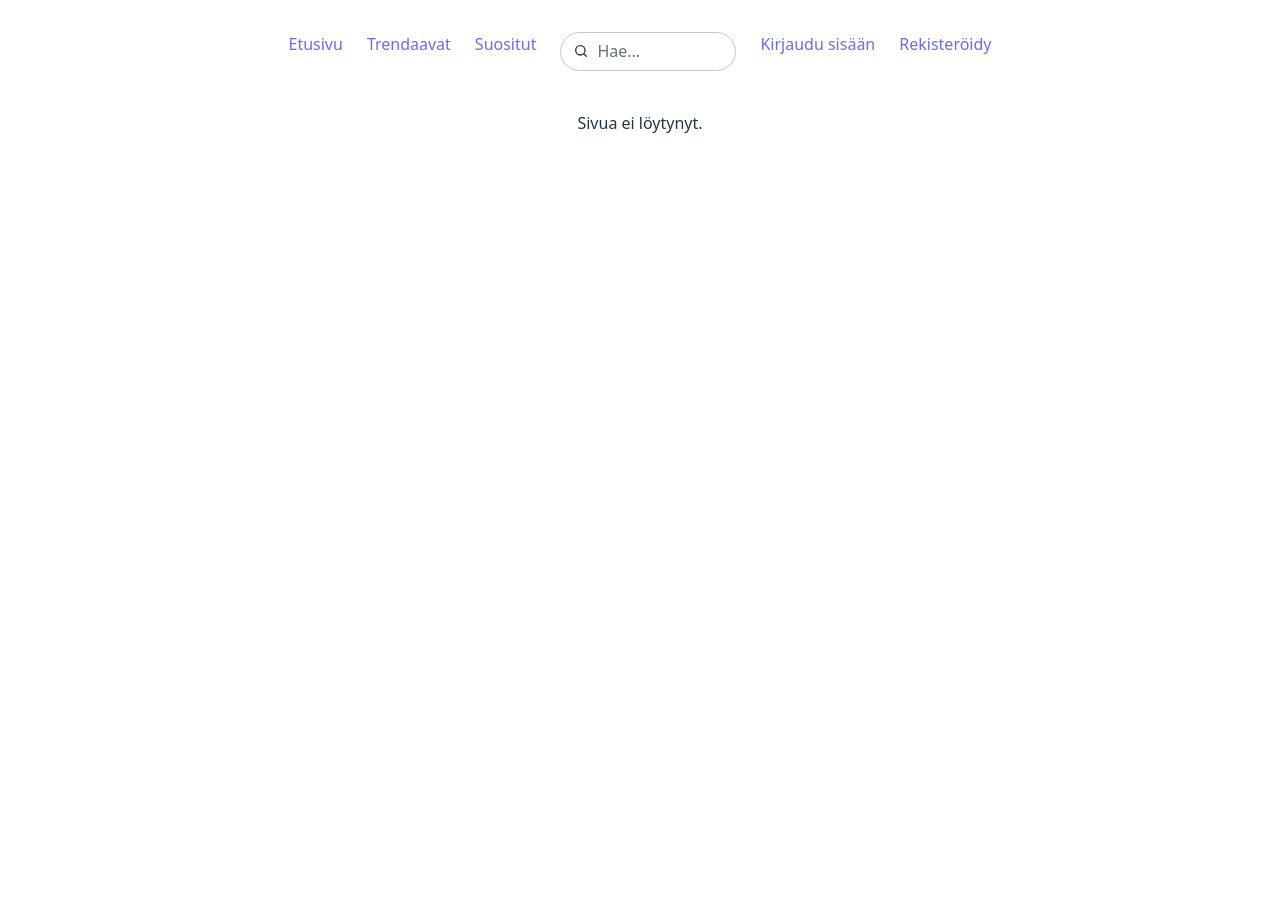
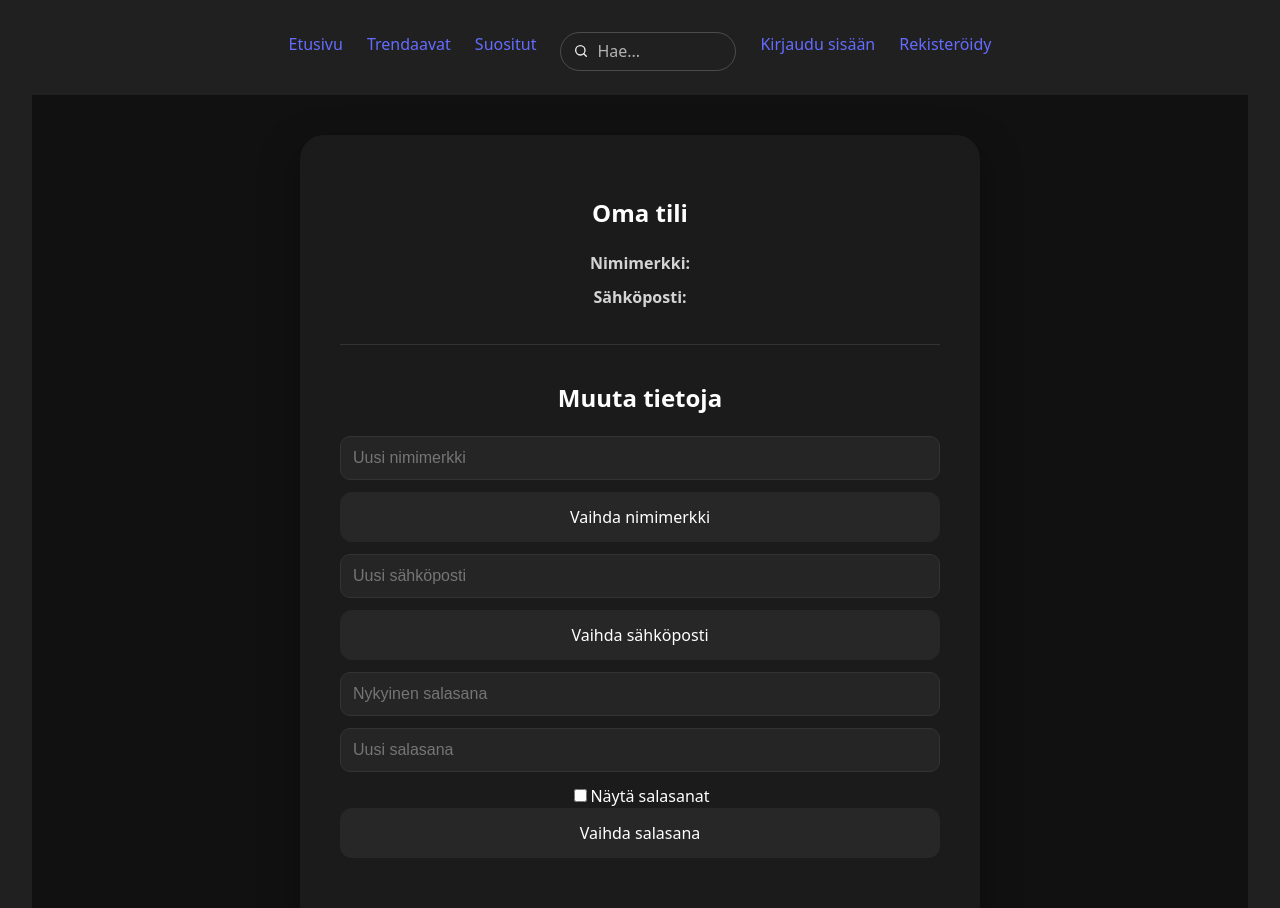
Before and after one commit to SPO15WebProject/SPO_15_Web_Project, a React (Vite) app: page /account in a window 1280 px wide. Shown: the top 908 px of the page. Before the commit the page ends 800 px from the top, so only its background shows below. Built offline with nearby package versions, Linux system fonts and the light colour scheme.

Commit message:
Lisätty käyttäjähallintasivu ja paranneltu sivujen ulkonäköä

```diff
--- a/src/App.jsx
+++ b/src/App.jsx
@@ -9,6 +9,7 @@ import MovieDetails from './pages/Detailspage/MovieDetails'
 import SearchPage from './pages/Searchpage/Searchpage'
 import LoginPage from './pages/Loginpage/LoginPage'
 import RegisterPage from './pages/RegisterPage/RegisterPage'
+import AccountPage from './pages/Accountpage/AccountPage'
 
 // App vastaa vain sovelluksen rungosta ja reiteistä.
 function App() {
@@ -26,6 +27,7 @@ function App() {
 
           <Route path="/login" element={<LoginPage />} />
           <Route path="/register" element={<RegisterPage />} />
+          <Route path="/account" element={<AccountPage />} />
 
           {/* Näytetään ilmoitus, jos osoitetta ei löydy. */}
           <Route path="*" element={<p>Sivua ei löytynyt.</p>} />
--- a/src/components/Navbar/Navbar.jsx
+++ b/src/components/Navbar/Navbar.jsx
@@ -21,7 +21,9 @@ function Navbar() {
       )
 
       localStorage.removeItem('user')
-      window.location.reload()
+      window.location.href = '/'
+      return null;
+
     } catch (error) {
       console.error(error)
     }
@@ -40,6 +42,10 @@ function Navbar() {
       {user ? (
         <>
           <span>Tervetuloa, {user.nickname}</span>
+
+          <NavLink to="/account">
+            Oma tili
+           </NavLink>
 
           <button onClick={logout}>
             Kirjaudu ulos
--- a/src/index.css
+++ b/src/index.css
@@ -55,8 +55,8 @@ button:focus-visible {
 
 @media (prefers-color-scheme: light) {
   :root {
-    color: #213547;
-    background-color: #ffffff;
+    color: #f0f0f0;
+    background-color: #212020;
   }
   a:hover {
     color: #747bff;
--- /dev/null
+++ b/src/pages/Accountpage/AccountPage.css
@@ -0,0 +1,162 @@
+.account-page {
+  min-height: calc(100vh - 70px);
+
+  display: flex;
+  justify-content: center;
+  align-items: center;
+
+  padding: 40px 20px;
+
+  background: #111;
+}
+
+.account-card {
+  width: 100%;
+  max-width: 600px;
+
+  padding: 40px;
+
+  background: #1b1b1b;
+
+  border-radius: 24px;
+
+  box-shadow:
+    0 15px 40px rgba(0, 0, 0, 0.35);
+
+  color: white;
+}
+
+.account-card h1 {
+  text-align: center;
+
+  margin-bottom: 30px;
+
+  font-size: 2rem;
+
+  font-weight: 700;
+}
+
+.avatar {
+  width: 90px;
+  height: 90px;
+
+  margin: 0 auto 20px;
+
+  border-radius: 50%;
+
+  background: #e50914;
+
+  display: flex;
+  justify-content: center;
+  align-items: center;
+
+  font-size: 2.5rem;
+  font-weight: bold;
+
+  color: white;
+}
+
+.user-info {
+  text-align: center;
+
+  margin-bottom: 35px;
+
+  padding-bottom: 25px;
+
+  border-bottom: 1px solid #333;
+}
+
+.user-info p {
+  margin: 10px 0;
+  color: #d4d4d4;
+}
+
+.account-section {
+  margin-top: 20px;
+}
+
+.account-btn {
+  width: 100%;
+
+  padding: 14px 20px;
+
+  margin-bottom: 12px;
+
+  border: none;
+
+  border-radius: 12px;
+
+  background: #272727;
+
+  color: white;
+
+  font-size: 1rem;
+
+  cursor: pointer;
+
+  transition: all 0.2s ease;
+}
+
+.account-btn:hover {
+  background: #353535;
+
+  transform: translateY(-2px);
+}
+
+.delete-btn {
+  width: 100%;
+
+  padding: 12px;
+
+  margin-top: 20px;
+
+  border: 1px solid #666;
+
+  border-radius: 10px;
+
+  background: transparent;
+
+  color: #c0c0c0;
+
+  cursor: pointer;
+
+  transition: 0.2s ease;
+}
+
+.delete-btn:hover {
+  border-color: #d32f2f;
+  color: #ff6b6b;
+  background: rgba(211, 47, 47, 0.12);
+}
+
+.account-input {
+  width: 100%;
+
+  box-sizing: border-box;
+
+  padding: 12px;
+
+  margin-bottom: 12px;
+
+  border: 1px solid #333;
+
+  border-radius: 10px;
+
+  background: #252525;
+
+  color: white;
+
+  font-size: 1rem;
+}
+
+.account-input:focus {
+  outline: none;
+
+  border-color: white;
+}
+
+.message {
+  margin-top: 20px;
+  text-align: center;
+  color: #d1d5db;
+}
--- /dev/null
+++ b/src/pages/Accountpage/AccountPage.jsx
@@ -0,0 +1,237 @@
+import { useState } from 'react'
+import axios from "axios";
+import "./AccountPage.css";
+
+function AccountPage() {
+  const user = JSON.parse(localStorage.getItem("user"));
+
+  const [nickname, setNickname] = useState("")
+  const [message, setMessage] = useState("")
+  const [email, setEmail] = useState("")
+  const [currentPassword, setCurrentPassword] = useState("")
+  const [newPassword, setNewPassword] = useState("")
+  const [showPassword, setShowPassword] = useState(false)
+
+  const updateNickname = async () => {
+  try {
+    const response = await axios.put(
+      `/api/db/UpdateNickname/${user.userid}`,
+      {
+        nickname
+      }
+    );
+
+    const updatedUser = {
+      ...user,
+      nickname: response.data.nickname
+    };
+
+    localStorage.setItem(
+      "user",
+      JSON.stringify(updatedUser)
+    );
+
+    setMessage("Nimimerkki päivitetty!");
+
+  } catch (error) {
+    setMessage(
+      error.response?.data?.error ||
+      "Nimimerkin päivitys epäonnistui."
+    );
+  }
+};
+
+  const updateEmail = async () => {
+  try {
+    const response = await axios.put(
+      `/api/db/UpdateEmail/${user.userid}`,
+      {
+        email,
+        password: prompt("Anna nykyinen salasanasi")
+      }
+    );
+
+    const updatedUser = {
+      ...user,
+      email: response.data.email
+    };
+
+    localStorage.setItem(
+      "user",
+      JSON.stringify(updatedUser)
+    );
+
+    setMessage("Sähköposti päivitetty!");
+
+  } catch (error) {
+    setMessage(
+      error.response?.data?.error ||
+      "Sähköpostin päivitys epäonnistui."
+    );
+  }
+};
+
+const updatePassword = async () => {
+  try {
+    await axios.put(
+      `/api/db/UpdatePassword/${user.userid}`,
+      {
+        password: currentPassword,
+        newPassword
+      }
+    )
+
+    setMessage("Salasana päivitetty!")
+
+    setCurrentPassword("")
+    setNewPassword("")
+
+  } catch (error) {
+    setMessage(
+      error.response?.data?.error ||
+      "Salasanan vaihto epäonnistui."
+    )
+  }
+}
+
+const deleteAccount = async () => {
+  const password = prompt(
+    "Anna salasanasi tilin poistamista varten."
+  )
+
+  if (!password) return
+
+  const confirmDelete = window.confirm(
+    "Haluatko varmasti poistaa käyttäjätilisi?"
+  )
+
+  if (!confirmDelete) return
+
+  try {
+    await axios.delete(
+      `/api/db/DeleteUser/${user.userid}`,
+      {
+        data: {
+          password
+        }
+      }
+    )
+
+    localStorage.removeItem("user")
+
+    window.location.href = "/"
+
+  } catch (error) {
+    setMessage(
+      error.response?.data?.error ||
+      "Tilin poistaminen epäonnistui."
+    )
+  }
+}
+
+  return (
+    <div className="account-page">
+      <div className="account-card">
+
+        <h2>Oma tili</h2>
+
+        <div className="user-info">
+          <p>
+            <strong>Nimimerkki:</strong> {user?.nickname}
+            </p>
+
+            <p>
+              <strong>Sähköposti:</strong> {user?.email}
+            </p>
+        </div>
+
+        <section className="account-section">
+          <h2>Muuta tietoja</h2>
+
+          <input
+           className="account-input"
+           type="text"
+           placeholder="Uusi nimimerkki"
+           value={nickname}
+           onChange={(e) => setNickname(e.target.value)}
+           />
+
+           <button
+           className="account-btn"
+           onClick={updateNickname}
+           >
+            Vaihda nimimerkki
+           </button>
+
+         <input
+          className="account-input"
+          type="email"
+          placeholder="Uusi sähköposti"
+          value={email}
+          onChange={(e) => setEmail(e.target.value)}
+        />
+
+        <button
+          className="account-btn"
+          onClick={updateEmail}
+        >
+          Vaihda sähköposti
+        </button>
+
+       <input
+        className="account-input"
+        type={showPassword ? "text" : "password"}
+        placeholder="Nykyinen salasana"
+        value={currentPassword}
+        onChange={(e) => setCurrentPassword(e.target.value)}
+      />
+
+      <input
+      className="account-input"
+      type={showPassword ? "text" : "password"}
+      placeholder="Uusi salasana"
+      value={newPassword}
+      onChange={(e) => setNewPassword(e.target.value)}
+      />
+
+      <label className="show-password-label">
+      <input
+          type="checkbox"
+          checked={showPassword}
+          onChange={() => setShowPassword(!showPassword)}
+          />
+          Näytä salasanat
+      </label>
+
+    <button
+    className="account-btn"
+    onClick={updatePassword}
+    >
+      Vaihda salasana
+    </button>
+
+      </section>
+
+        <section className="account-section danger-section">
+          <h2></h2>
+
+        <button
+          className="delete-btn"
+          onClick={deleteAccount}
+        >
+            Poista käyttäjätili
+        </button>
+        </section>
+
+        {message && (
+          <p className="message">
+            {message}
+          </p>
+)}
+
+      </div>
+    </div>
+  );
+}
+
+export default AccountPage;
--- /dev/null
+++ b/src/pages/Loginpage/LoginPage.css
@@ -0,0 +1,103 @@
+.auth-page {
+  min-height: calc(100vh - 70px);
+
+  display: flex;
+  justify-content: center;
+  align-items: center;
+
+  padding: 40px 20px;
+}
+
+.auth-card {
+  width: 100%;
+  max-width: 500px;
+
+  padding: 40px;
+
+  background: #1b1b1b;
+
+  border-radius: 24px;
+
+  box-shadow: 0 15px 40px rgba(0, 0, 0, 0.35);
+
+  color: white;
+}
+
+.auth-card h1 {
+  text-align: center;
+
+  margin-bottom: 30px;
+
+  font-size: 2rem;
+}
+
+.auth-card form {
+  display: flex;
+  flex-direction: column;
+
+  gap: 12px;
+}
+
+.auth-card label {
+  text-align: left;
+
+  font-weight: 600;
+}
+
+.auth-card input {
+  width: 100%;
+
+  box-sizing: border-box;
+
+  padding: 12px;
+
+  border: 1px solid #333;
+
+  border-radius: 10px;
+
+  background: #252525;
+
+  color: white;
+
+  font-size: 1rem;
+}
+
+.auth-card input:focus {
+  outline: none;
+
+  border-color: white;
+}
+
+.auth-card button {
+  margin-top: 15px;
+
+  padding: 14px;
+
+  border-radius: 10px;
+
+  border: none;
+
+  background: white;
+
+  color: #111;
+
+  font-weight: 600;
+
+  cursor: pointer;
+
+  transition: all 0.2s ease;
+}
+
+.auth-card button:hover {
+  background: #e5e5e5;
+
+  transform: translateY(-2px);
+}
+
+.message {
+  margin-top: 15px;
+
+  text-align: center;
+
+  color: #d1d5db;
+}
--- a/src/pages/Loginpage/LoginPage.jsx
+++ b/src/pages/Loginpage/LoginPage.jsx
@@ -1,10 +1,16 @@
 import { useState } from 'react'
 import axios from 'axios'
+import { useNavigate } from 'react-router-dom'
+import './LoginPage.css'
+
 
 function LoginPage() {
+
     const [email, setEmail] = useState('')
     const [password, setPassword] = useState('')
     const [message, setMessage] = useState('')
+
+    const navigate = useNavigate()
 
     const handleSubmit = async (e) => {
         e.preventDefault()
@@ -27,7 +33,8 @@ function LoginPage() {
                 JSON.stringify(response.data)
             )
 
-            window.location.reload()
+            window.location.href = '/'
+            navigate('/')
 
             setMessage('Kirjautuminen onnistui!')
             console.log(response.data)
@@ -42,34 +49,40 @@ function LoginPage() {
     }
 
    return (
-        <div>
-            <h2>Kirjaudu sisään</h2>
+  <div className="auth-page">
+    <div className="auth-card">
+
+      <h1>Kirjaudu sisään</h1>
 
       <form onSubmit={handleSubmit}>
-                <div>
+
         <label>Sähköposti</label>
         <input
           type="email"
           value={email}
           onChange={(e) => setEmail(e.target.value)}
         />
-                </div>
 
-                <div>
         <label>Salasana</label>
         <input
           type="password"
           value={password}
           onChange={(e) => setPassword(e.target.value)}
         />
-                </div>
 
         <button type="submit">
           Kirjaudu sisään
         </button>
+
       </form>
 
-            {message && <p>{message}</p>}
+      {message && (
+        <p className="message">
+          {message}
+        </p>
+      )}
+
+    </div>
   </div>
 )
 }
--- /dev/null
+++ b/src/pages/RegisterPage/RegisterPage.css
@@ -0,0 +1,103 @@
+.auth-page {
+  min-height: calc(100vh - 70px);
+
+  display: flex;
+  justify-content: center;
+  align-items: center;
+
+  padding: 40px 20px;
+}
+
+.auth-card {
+  width: 100%;
+  max-width: 500px;
+
+  padding: 40px;
+
+  background: #1b1b1b;
+
+  border-radius: 24px;
+
+  box-shadow: 0 15px 40px rgba(0, 0, 0, 0.35);
+
+  color: white;
+}
+
+.auth-card h1 {
+  text-align: center;
+
+  margin-bottom: 30px;
+
+  font-size: 2rem;
+}
+
+.auth-card form {
+  display: flex;
+  flex-direction: column;
+
+  gap: 12px;
+}
+
+.auth-card label {
+  text-align: left;
+
+  font-weight: 600;
+}
+
+.auth-card input {
+  width: 100%;
+
+  box-sizing: border-box;
+
+  padding: 12px;
+
+  border: 1px solid #333;
+
+  border-radius: 10px;
+
+  background: #252525;
+
+  color: white;
+
+  font-size: 1rem;
+}
+
+.auth-card input:focus {
+  outline: none;
+
+  border-color: white;
+}
+
+.auth-card button {
+  margin-top: 15px;
+
+  padding: 14px;
+
+  border-radius: 10px;
+
+  border: none;
+
+  background: white;
+
+  color: #111;
+
+  font-weight: 600;
+
+  cursor: pointer;
+
+  transition: all 0.2s ease;
+}
+
+.auth-card button:hover {
+  background: #e5e5e5;
+
+  transform: translateY(-2px);
+}
+
+.message {
+  margin-top: 15px;
+
+  text-align: center;
+
+  color: #d1d5db;
+}
--- a/src/pages/RegisterPage/RegisterPage.jsx
+++ b/src/pages/RegisterPage/RegisterPage.jsx
@@ -1,5 +1,6 @@
 import { useState } from 'react'
 import axios from 'axios'
+import './RegisterPage.css'
 
 function RegisterPage() {
 const [nickname, setNickname] = useState('')
@@ -34,42 +35,47 @@ const handleSubmit = async (e) => {
 }
 
 return (
-    <div>
-        <h2>Rekisteröidy</h2>
+  <div className="auth-page">
+    <div className="auth-card">
+
+      <h1>Rekisteröidy</h1>
 
       <form onSubmit={handleSubmit}>
-            <div>
+
         <label>Käyttäjänimi</label>
         <input
           type="text"
           value={nickname}
           onChange={(e) => setNickname(e.target.value)}
         />
-            </div>
 
-            <div>
         <label>Sähköposti</label>
-                <input type="email"
+        <input
+          type="email"
           value={email}
           onChange={(e) => setEmail(e.target.value)}
         />
-            </div>
 
-            <div>
         <label>Salasana</label>
         <input
           type="password"
           value={password}
           onChange={(e) => setPassword(e.target.value)}
         />
-            </div>
 
         <button type="submit">
           Rekisteröidy
         </button>
+
       </form>
 
-        {message && <p>{message}</p>}
+      {message && (
+        <p className="message">
+          {message}
+        </p>
+      )}
+
+    </div>
   </div>
  )
 }
```
Lines whose indentation alone changed are shown as unchanged.
